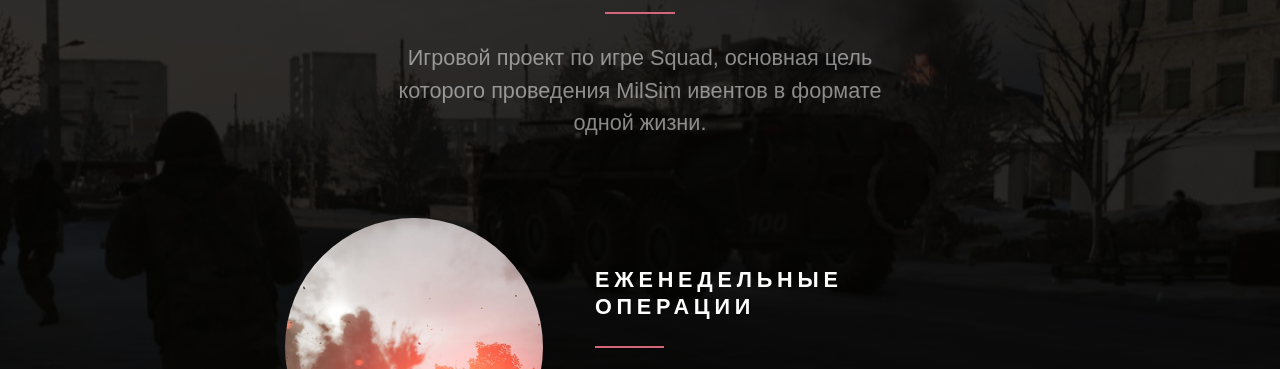
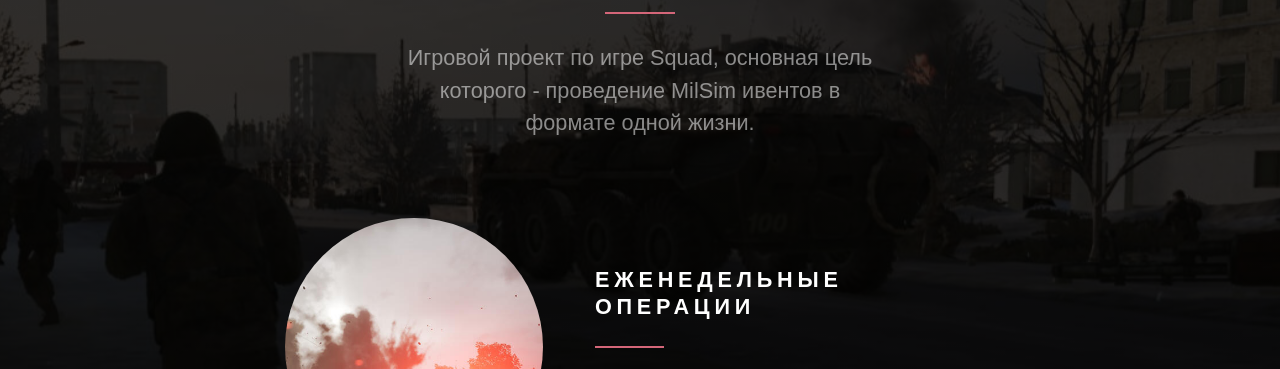
Before and after one commit to SquadRealityProject/SquadRealityProject.github.io, a plain HTML site: page index.html in a window 1280 px wide. Shown: the part 380-749 px from the top of the page. Drawn offline with Linux system fonts and the light colour scheme; a web font is replaced by a local one.

Commit message:
Update index.html

```diff
--- a/index.html
+++ b/index.html
@@ -4,11 +4,11 @@
       <meta http-equiv="Content-Type" content="text/html; charset=UTF-8">
       <title>Squad Reality Project</title>
       <meta name="viewport" content="width=device-width,initial-scale=1">
-      <meta name="description" content="Игровой проект по игре Squad, основная цель которого проведения MilSim ивентов в формате одной жизни.">
+      <meta name="description" content="Игровой проект по игре Squad, основная цель которого - проведение MilSim ивентов в формате одной жизни.">
       <meta property="og:site_name" content="Squad Reality Project">
       <meta property="og:title" content="Squad Reality Project">
       <meta property="og:type" content="website">
-      <meta property="og:description" content="Игровой проект по игре Squad, основная цель которого проведения MilSim ивентов в формате одной жизни.">
+      <meta property="og:description" content="Игровой проект по игре Squad, основная цель которого - проведение MilSim ивентов в формате одной жизни.">
       <meta property="og:image" content="https://squadreality.xyz/assets/card.jpeg">
       <meta property="og:image:type" content="image/jpeg">
       <meta property="og:image:width" content="1280">
@@ -49,7 +49,7 @@
                         <div id="image04" class="image"><span class="frame"><img src="./assets/image04.png" alt=""></span></div>
                         <h1 id="text01">Squad Reality Project</h1>
                         <hr id="divider03">
-                        <p id="text04">Игровой проект по игре Squad, основная цель которого проведения MilSim ивентов в формате одной жизни.</p>
+                        <p id="text04">Игровой проект по игре Squad, основная цель которого - проведение MilSim ивентов в формате одной жизни.</p>
                      </div>
                   </div>
                </div>
```
